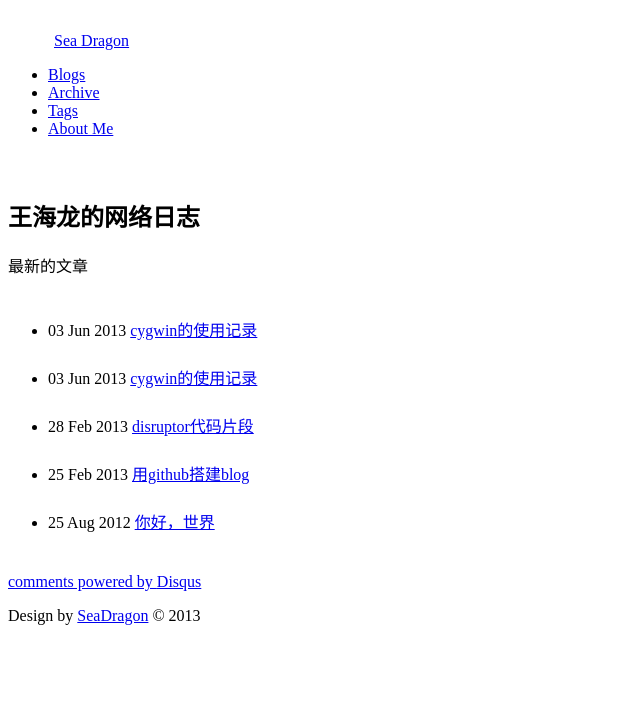
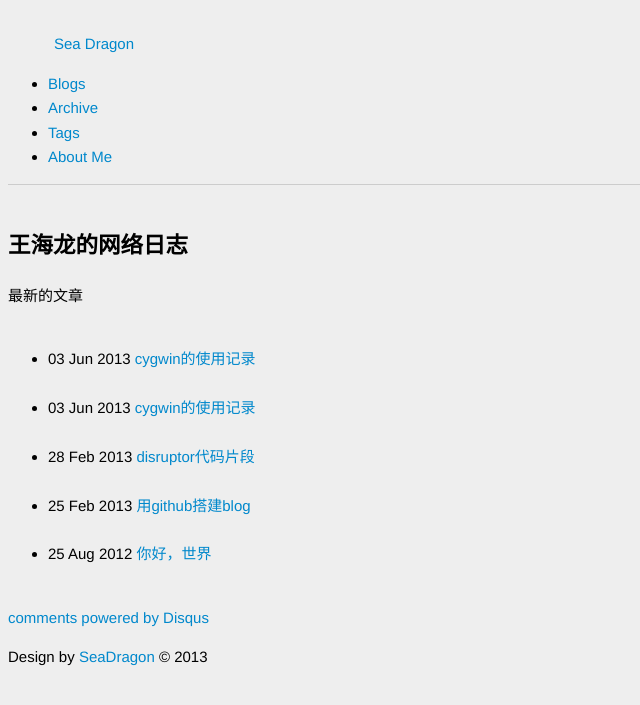
Before and after one commit to seadragonnj/hnnote, a Jekyll site: the page built from index.html, in a window 1280 px wide. Shown: the top 705 px of the page, without its empty margins (0-640 px from the left). Built offline with Jekyll 4.4.1, drawn with Linux system fonts in a browser that asks for light colours; Markdown is read by kramdown in place of the engine named in the settings; comment, search, counter and statistics services are not loaded.

Commit message:
edit aaa

```diff
--- a/_layouts/default.html
+++ b/_layouts/default.html
@@ -3,7 +3,7 @@
   <head>
     <meta http-equiv="content-type" content="text/html; charset=utf-8" />
     <meta http-equiv="Content-Language" content="zh-CN"/>
-    <link href="defaultcss.css" type="text/css" rel="stylesheet" media="all">
+    <link href="/css/defaultcss.css" type="text/css" rel="stylesheet" media="all">
 　  <title>{{ page.title }}</title>
   </head>
 　<body>
--- a/css/defaultcss.css
+++ b/css/defaultcss.css
@@ -5,99 +5,42 @@ footer {display:block;}
 /* Override some defaults */
 html, body {
   background-color: #eee;
+  font: 15px/1.625 "Helvetica Neue", Helvetica, Arial, sans-serif;
 }
 .navbar {
   margin-bottom: 0;
 }
-.navbar .container{
-  width:940px;
+.navigation {
+  position: absolute;
+  top: 1.3em;
+  right: 3px;
 }
-.container > footer {
-  margin-top: 20px;
+.navigation li {
+ float: left;
+ margin: 0;
+ padding: 10px 20px;
+ font-size: 1.2em;
 }
-.container > footer p {
-  text-align: center; /* center align it with the container */
+.header-info {
+  position: relative;
 }
-
-/* The white background content wrapper */
-.content {
-  background-color: #fff;
-  padding: 20px;
-  margin: 0 -20px; /* negative indent the amount of the padding to maintain the grid system */
-  -webkit-border-radius: 0 0 6px 6px;
-     -moz-border-radius: 0 0 6px 6px;
-          border-radius: 0 0 6px 6px;
-  -webkit-box-shadow: 0 1px 2px rgba(0,0,0,.15);
-     -moz-box-shadow: 0 1px 2px rgba(0,0,0,.15);
-          box-shadow: 0 1px 2px rgba(0,0,0,.15);
+.fix {
+  zoom: 1;
 }
-
-/* Page header tweaks */
-.page-header {
-  background-color: #f5f5f5;
-  padding: 20px 20px 10px;
-  margin: -20px -20px 20px;
+#header {
+  position: relative;
+  border-bottom: 1px solid #ccc;
 }
-
-/* posts index */
-.post > h3.title {
-  position:relative;
-  padding-top:10px;
-  border-top:3px solid #eee;
+a, a code {
+color: #08c;
+text-decoration: none;
 }
-.post > h3.title span.date {
-  position:absolute;
-  right:0;
-  font-size:0.9em;
+ul, menu, dir {
+  display: block;
+  list-style-type: disc;
+  -webkit-margin-before: 1em;
+  -webkit-margin-after: 1em;
+  -webkit-margin-start: 0px;
+  -webkit-margin-end: 0px;
+  -webkit-padding-start: 40px;
 }
-.post > .more {
-  margin:10px 0;
-  text-align:left;
-}
-
-/* tag_box ======================================================== */
-
-.tag_box {
-  list-style:none;
-  margin:0;
-  padding:5px 0 ;
-  overflow:hidden;
-}
-.tag_box li {
-  line-height:28px;
-}
-.tag_box.inline li {
-  float:left;
-}
-.tag_box a {
-  padding: 3px 6px;
-  margin: 2px;
-  background: #eee;
-  color:#005F6B;
-  border-radius: 3px;
-  text-decoration:none;
-}
-.tag_box a span{
-  vertical-align:super;
-  font-size:0.8em;
-}
-.tag_box a.active {
-  background:#57A957;
-  border:1px solid #4C964D;
-  color:#FFF;
-}
-
-.brand {
-  background:url(http://tp3.sinaimg.cn/1808008002/50/5649301600/1);
-  background-size:40px 40px;
-  background-repeat: no-repeat;
-}
-.row h1 {
-  font-size: 18px;
-}
-.row h2 {
-  font-size: 16px;
-}
-.row h3 {
-  font-size: 14px;
-}
```
